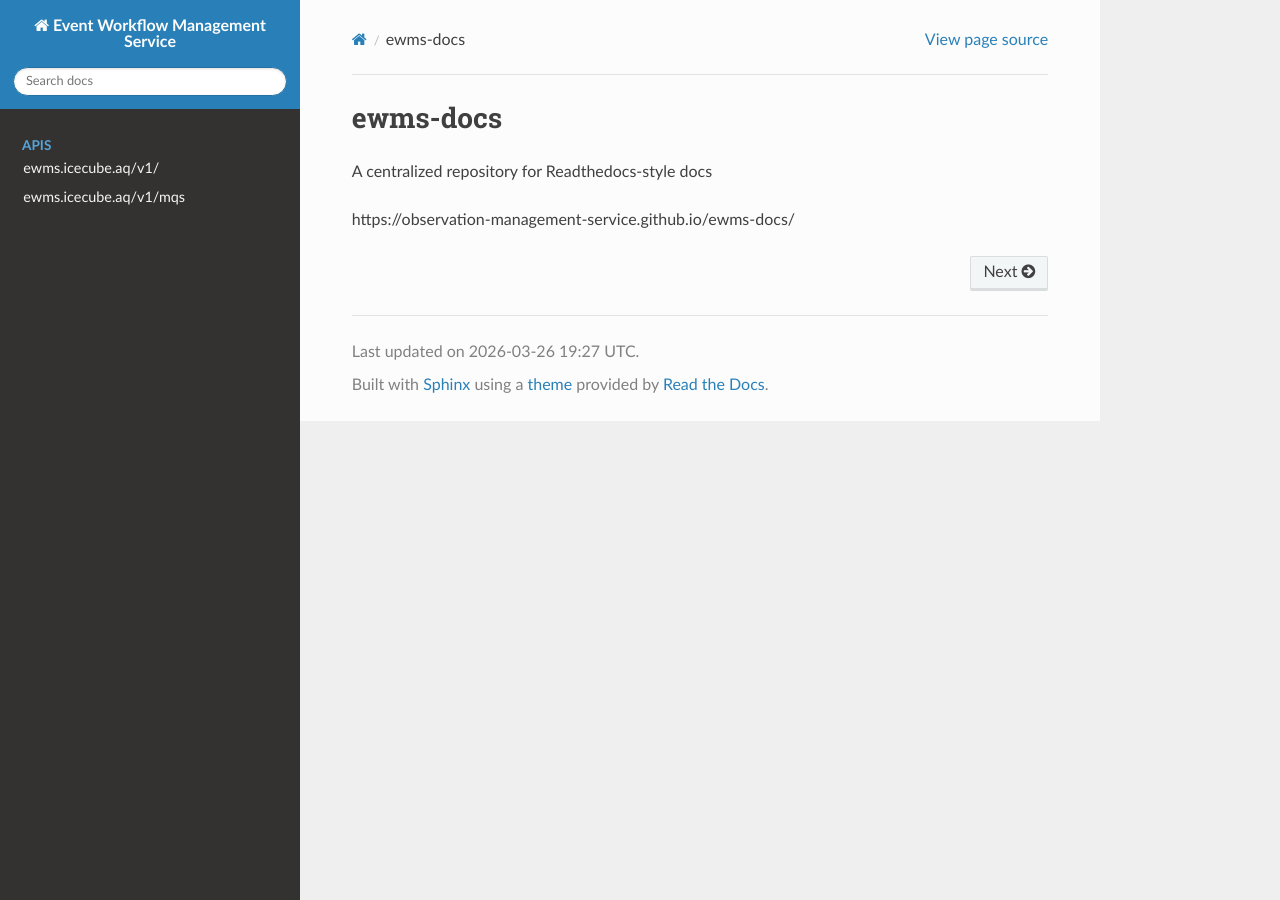
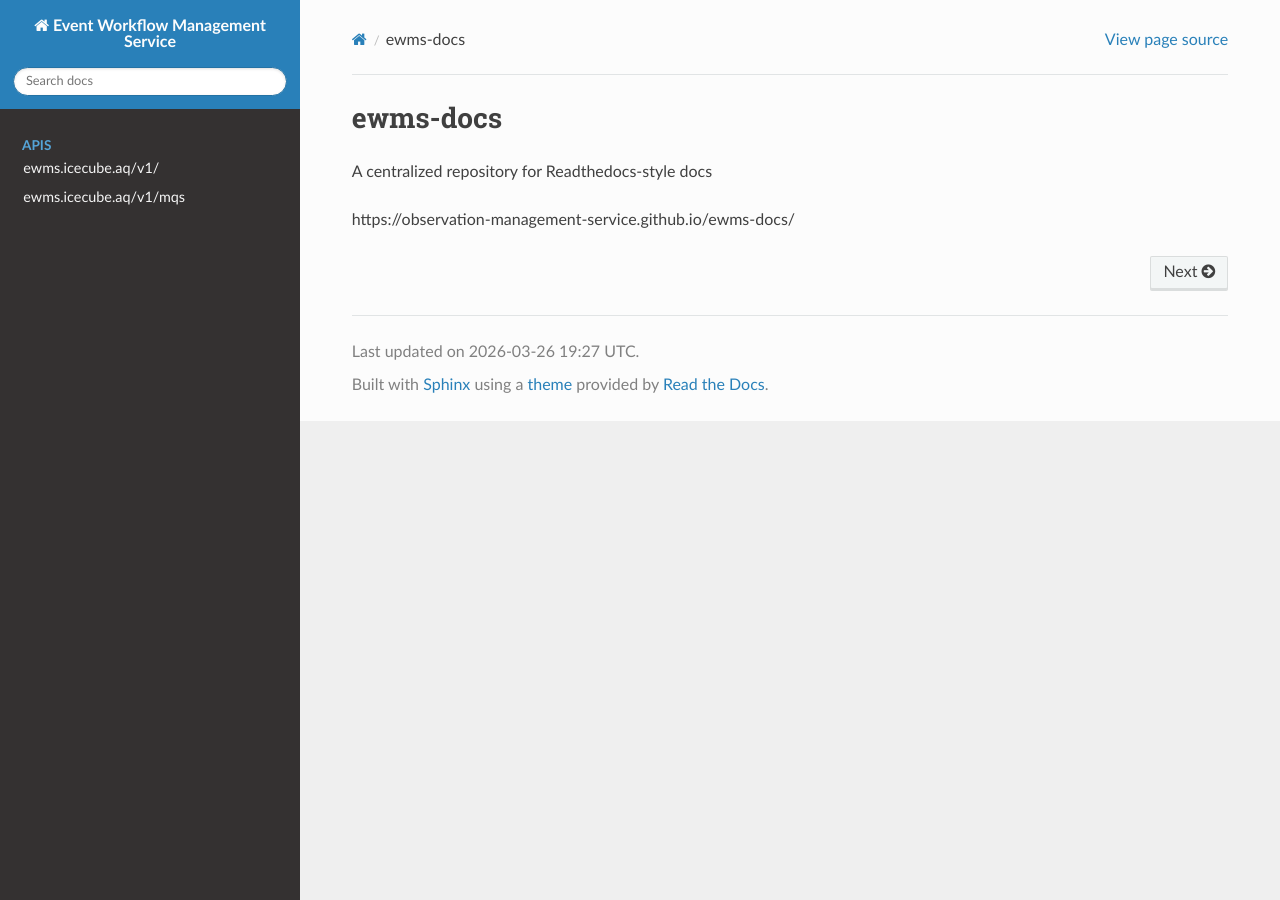
Before and after one commit to Observation-Management-Service/ewms-docs, a Sphinx documentation site: the page built from docs/index.rst, in a window 1280 px wide. Built offline with Sphinx 7.4.7 and the Read the Docs theme 3.1.0, drawn with Linux system fonts in a browser that asks for light colours; pages that are not in the unit, such as notebooks, are missing from menus.

Commit message:
no margins

```diff
--- a/docs/_static/ewms-nav.css
+++ b/docs/_static/ewms-nav.css
@@ -134,3 +134,8 @@
     margin-top: 0 !important;
     padding-top: 0.5rem !important;
 }
+
+/* Widen the main content area */
+.wy-nav-content {
+    max-width: none !important;
+}
```
